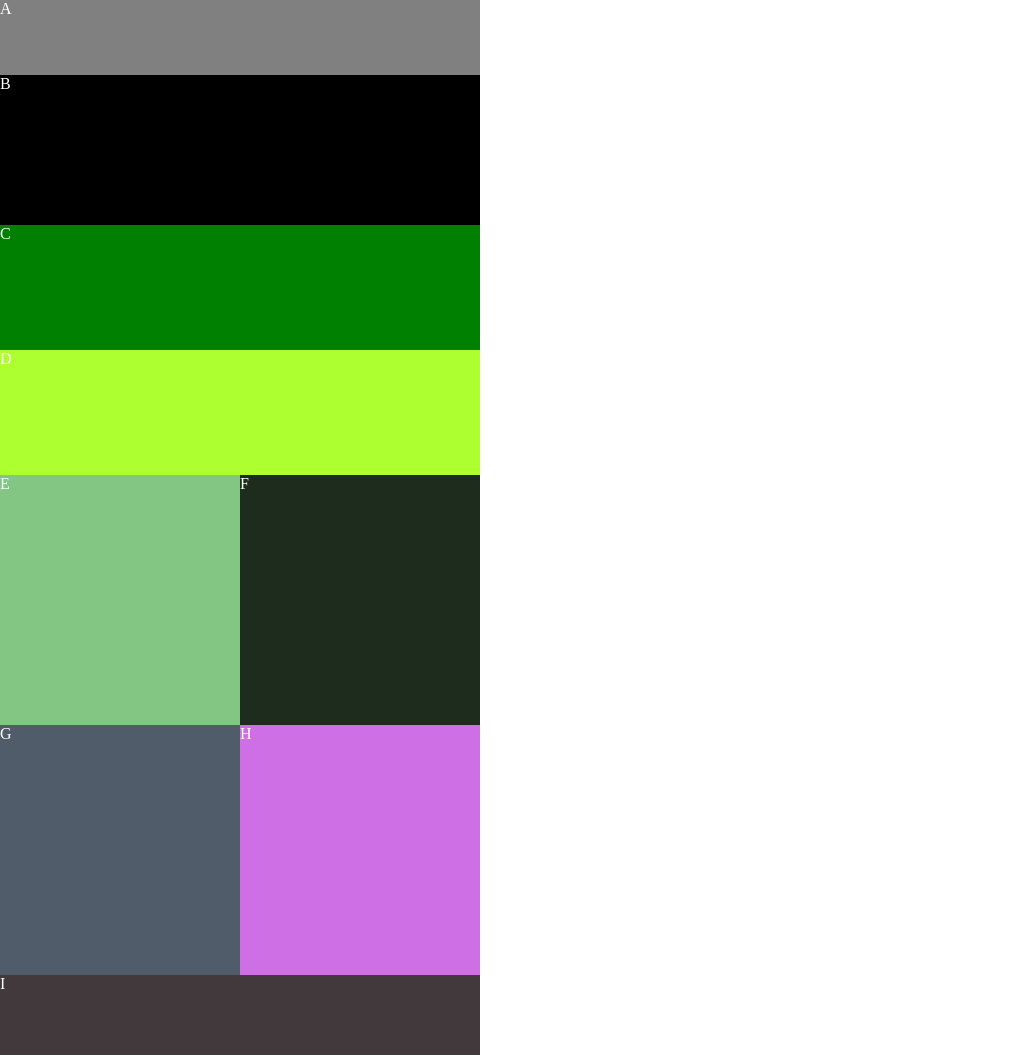
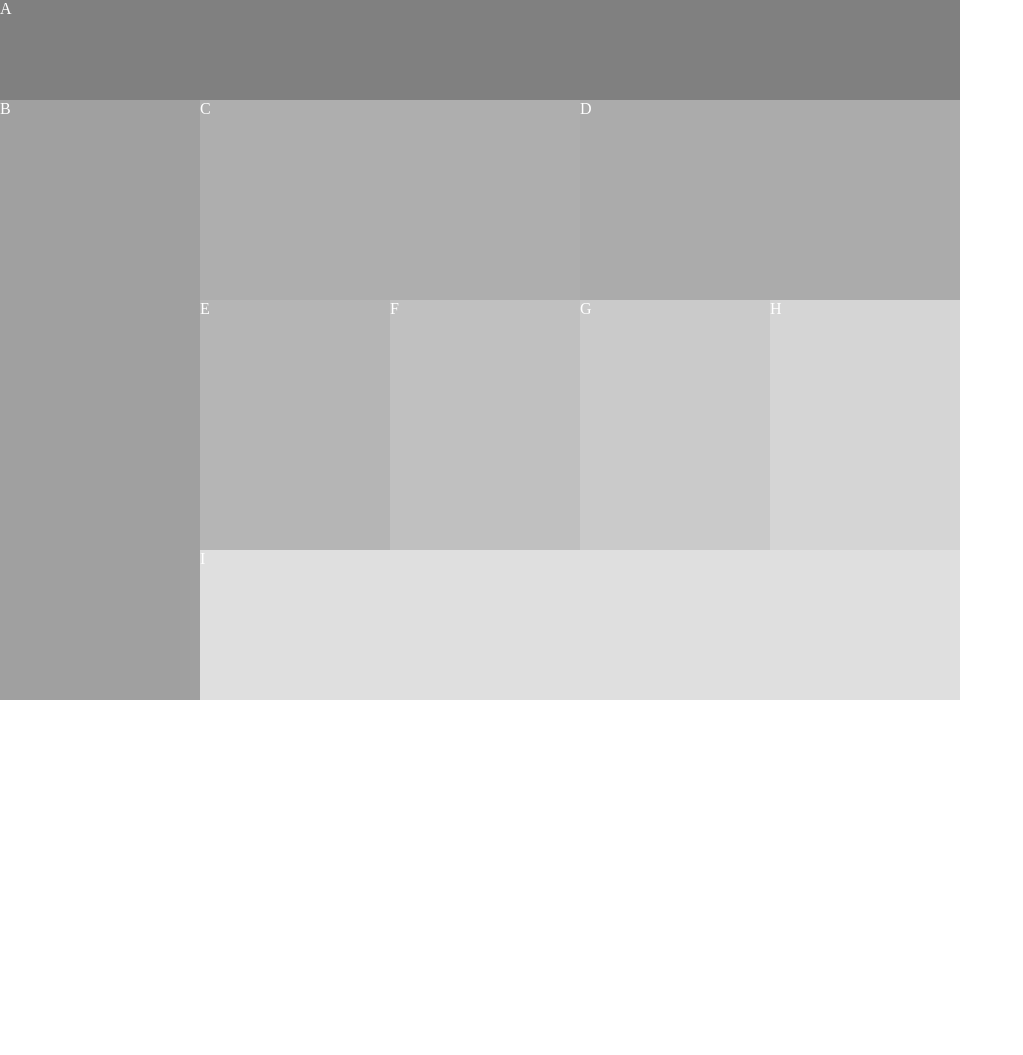
Before and after one commit to steveflys/ui-challenge-1, a plain HTML site: page index.html in a window 1280 px wide. Shown: the whole page, without its empty margins (0-1023 px from the left). After the commit the page ends 800 px from the top, so only its background shows below. Drawn offline with Linux system fonts and the light colour scheme.

Commit message:
finished the ui challenge

```diff
--- a/index.html
+++ b/index.html
@@ -10,13 +10,13 @@
     </head>
     <body>
         <section id="section-a">A</section>
-        <section id="section-b">B</section>
-        <section id="section-c">C</section>
-        <section id="section-d">D</section>
-        <section id="section-e" class="float-left">E</section>
-        <section id="section-f" class="float-right">F</section>
-        <section id="section-g" class="float-left">G</section>
-        <section id="section-h" class="float-right">H</section>
-        <section id="section-i">I</section>
+        <section id="section-b" class="aside">B</section>
+        <section id="section-c" class="row-1">C</section>
+        <section id="section-d" class="row-1">D</section>
+        <section id="section-e" class="float-left row-2">E</section>
+        <section id="section-f" class="float-right row-2">F</section>
+        <section id="section-g" class="float-left row-2">G</section>
+        <section id="section-h" class="float-right row-2">H</section>
+        <footer id="section-i">I</footer>
     </body>
 </html>
--- a/styles/base.css
+++ b/styles/base.css
@@ -4,13 +4,6 @@ body {
     margin: 0px;
   }
   section {
-      /* border: solid 1px black; */
       margin: 0px;
       padding: 0px;
   }
-
-  @media only screen and (min-width: 480px) {
-    body {
-        width: 480px;
-    }
-  }
--- a/styles/modules.css
+++ b/styles/modules.css
@@ -7,47 +7,92 @@
 #section-b {
     width: 480px;
     height: 150px;
-    background-color: black;
+    background-color: rgba(150, 150, 150, 0.900);
 }
+
+.row-1 {
+    width: 480;
+    height: 125px;
+}
+
 #section-c {
-    width: 480px;
-    height: 125px;
-    background-color: green;
+    background-color:  rgba(150, 150, 150, 0.767);
 }
 
 #section-d {
-    width: 480px;
-    height: 125px;
-    background-color: greenyellow;
+    background-color:  rgba(150, 150, 150, 0.800);
+}
+
+.clearfix {
+    width:240px;
+    height: 250px;
+}
+
+.row-2 {
+    width: 240px;
+    height: 250px;
 }
 
 #section-e {
-    width: 240px;
-    height: 250px;
-    background-color: rgb(131, 197, 131);
+    background-color:  rgba(150, 150, 150, 0.700);
 }
 
 #section-f {
-    width: 240px;
-    height: 250px;
-    background-color: rgb(30, 44, 30);
+    background-color:  rgba(150, 150, 150, 0.600);
 }
 
 #section-g {
-    width: 240px;
-    height: 250px;
-    background-color: rgb(80, 92, 105);
+    background-color:  rgba(150, 150, 150, 0.500);
 }
 
 #section-h {
-    width: 240px;
-    height: 250px;
-    background-color: rgb(206, 111, 230);
+    background-color:  rgba(150, 150, 150, 0.400);
 }
 
-#section-i {
+footer {
     clear: both;
     width: 480px;
     height: 80px;
-    background-color: rgb(65, 57, 59);
+    background-color:  rgba(150, 150, 150, 0.300);
 }
+
+@media only screen and (min-width: 800px) {
+    body {
+        width: 960px;
+    }
+    #section-a {
+        width: 960px;
+        height: 100px;
+    }
+    #section-b {
+        width: 200px;
+        height: 600px;
+        float: left;
+    }
+
+    .row-1 {
+        float: left;
+        width: 380px;
+        height: 200px;
+        display: inline-block;
+    }
+    #section-i:after {
+        content: "";
+        display: table;
+        clear: both;
+      }
+
+    .row-2 {
+        float: left;
+        width: 190px;
+        height: 250px;
+    }
+
+   footer {
+        clear: none;
+        float: left;
+        width: 760px;
+        height: 150px;
+    }
+
+}
```
